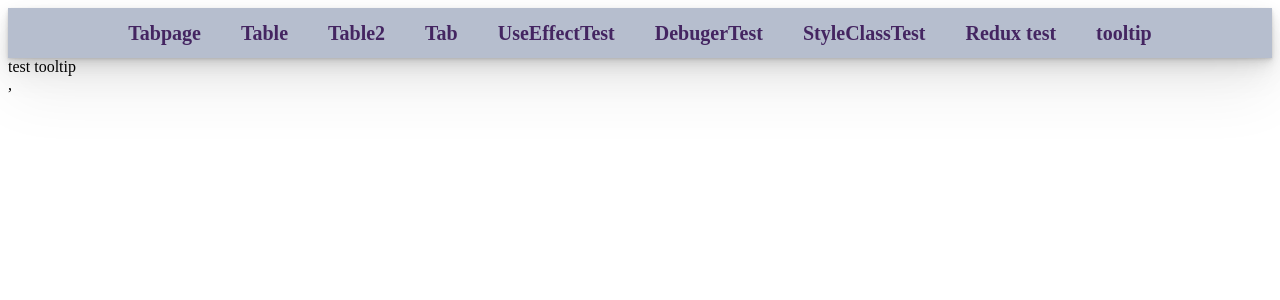
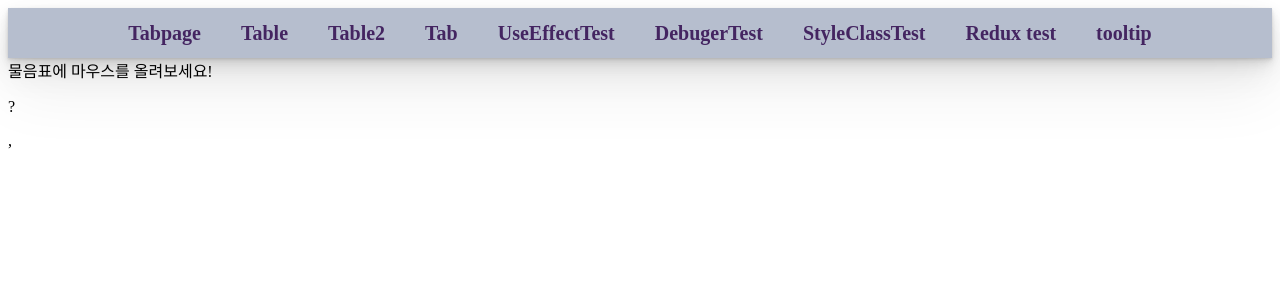
Before and after one commit to leejanghe/React_Practice, a React (Create React App) app in the folder client/: page /test15 in a window 1280 px wide. Shown: the top 300 px of the page. Built offline with nearby package versions, Linux system fonts and the light colour scheme.

Commit message:
tooltip done

```diff
--- a/client/src/App.js
+++ b/client/src/App.js
@@ -67,10 +67,10 @@ function App() {
     <Routes>
       <Route path="test13" element={<StyleClassTest/>}/>
     </Routes>
-    <Routes>
+    {/* <Routes>
       <Route path="test14" element={<Reduxtest/>}/>
       <Route path="test14/:id" element={<Detail/>}/>
-    </Routes>
+    </Routes> */}
     <Routes>
       <Route path="test15" element={<Tooltip/>}/>
     </Routes>
--- /dev/null
+++ b/client/src/components/ToolTipContainer.js
@@ -0,0 +1,7 @@
+export const ToolTipContainer = ({ text }) => {
+    return (
+        <div className="toolTipContainer">
+            {text}
+        </div>
+    )
+}
--- a/client/src/router/Tooltip.js
+++ b/client/src/router/Tooltip.js
@@ -1,11 +1,33 @@
-import React from 'react'
+import React,{useState} from 'react'
+// import { ToolTipContainer } from '../components/ToolTipContainer'
 
 function Tooltip() {
+
+    const [showTooltip, setShowTooltip] = useState(false)
     return (
         <div>
-            test tooltip
+            <span>물음표에 마우스를 올려보세요!
+            <p onMouseOver={(e)=>setShowTooltip(true)} onMouseLeave={(e)=>setShowTooltip(false)}>?</p>
+            </span>
+            { showTooltip && <ToolTipContainer text={
+            <>
+                    <span>신기하다 툴팁 구현!</span><br/>
+                    <span>저는 툴팁입니다!</span><br/>
+                    <span>많이 이용하자!</span>
+            </>
+            }/>
+            }
         </div>
     )
 }
 
+export const ToolTipContainer = ({ text }) => {
+    return (
+        <div className="toolTipContainer">
+            {text}
+        </div>
+    )
+}
+
+
 export default Tooltip
```
